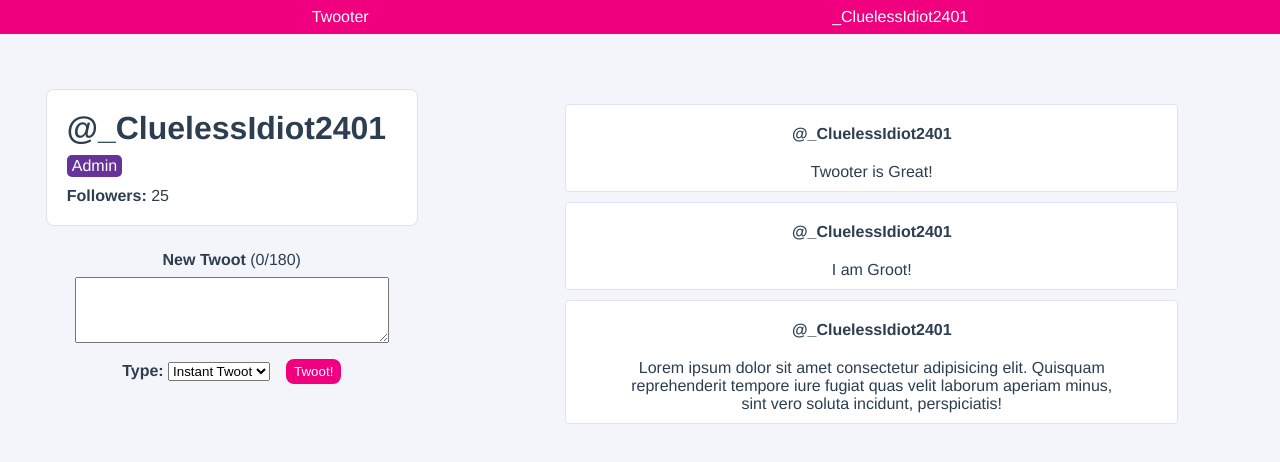
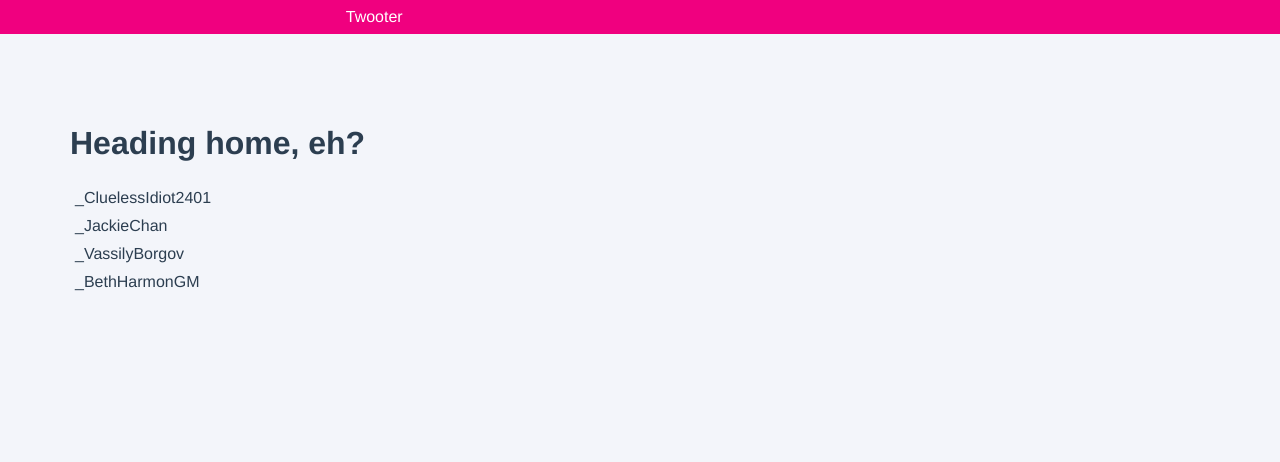
Before and after one commit to cluelessidiot2401/twotter, a Vue app in the folder twotter/: page / in a window 1280 px wide. Shown: the top 462 px of the page. Built offline with nearby package versions, Linux system fonts and the light colour scheme.

Commit message:
adding vue router changes

```diff
--- a/twotter/jsconfig.json
+++ b/twotter/jsconfig.json
@@ -3,7 +3,7 @@
         "./src/**/*", "vue.config.js"
     ],
     "compilerOptions": {
-        "baseUrl": ".",
+        "baseUrl": "@",
         "paths": {
             "components/*": [
                 "src/components/*"
--- a/twotter/package.json
+++ b/twotter/package.json
@@ -11,11 +11,13 @@
     "core-js": "^3.6.5",
     "node-sass": "^4.14.1",
     "sass-loader": "^10.0.4",
-    "vue": "^3.0.0"
+    "vue": "^3.0.0",
+    "vue-router": "^4.0.0-0"
   },
   "devDependencies": {
     "@vue/cli-plugin-babel": "~4.5.0",
     "@vue/cli-plugin-eslint": "~4.5.0",
+    "@vue/cli-plugin-router": "^4.5.8",
     "@vue/cli-service": "~4.5.0",
     "@vue/compiler-sfc": "^3.0.0",
     "babel-eslint": "^10.1.0",
--- a/twotter/src/App.vue
+++ b/twotter/src/App.vue
@@ -1,27 +1,25 @@
 <template>
   <div class="app">
     <nav>
-      <div class="navigation__logo">
-        Twooter
-      </div>
+      <router-link to="/">
+        <div class="navigation__logo">
+          Twooter
+        </div>
+      </router-link>
       <div class="navigation__user">
         {{ state.user.username }}
       </div>
     </nav>
-    <UserProfile />
+    <router-view />
   </div>
 </template>
 
 <script>
-import UserProfile from "./components/UserProfile";
-import userdata from "./assets/users.json";
+import userdata from "@/assets/users.json";
 import { reactive } from "vue";
 
 export default {
   name: "App",
-  components: {
-    UserProfile,
-  },
   setup() {
     const state = reactive({
       user: userdata,
--- a/twotter/src/assets/users.json
+++ b/twotter/src/assets/users.json
@@ -1,9 +1,12 @@
+[
   {
     "first": "Vikram",
     "last": "A",
     "username": "_CluelessIdiot2401",
     "email": "vikramambre@gmail.com",
     "isAdmin": true,
+    "userId": 1,
+    "followers": 27485,
     "twoots": [
       {
         "id": 1,
@@ -24,4 +27,54 @@
         "favourited": false
       }
     ]
+  },
+  {
+    "first": "Jackie",
+    "last": "Chan",
+    "username": "_JackieChan",
+    "email": "jackie@chan.com",
+    "isAdmin": false,
+    "userId": 2,
+    "followers": 84005,
+    "twoots": [
+      {
+        "id": 1,
+        "content": "Watch rush hour!",
+        "likes": 0,
+        "favourited": false
+      },
+      {
+        "id": 2,
+        "content": "huaahh!",
+        "likes": 0,
+        "favourited": false
+      },
+      {
+        "id": 3,
+        "content": "War! what is it good for, absolutely nothing! Yeaaaahhhhh!",
+        "likes": 0,
+        "favourited": false
       }
+    ]
+  },
+  {
+    "first": "Vassily",
+    "last": "Borgov",
+    "username": "_VassilyBorgov",
+    "email": "",
+    "isAdmin": false,
+    "userId": 54,
+    "followers": 875,
+    "twoots": []
+  },
+  {
+    "first": "Elizabeth",
+    "last": "Harmon",
+    "username": "_BethHarmonGM",
+    "email": "",
+    "isAdmin": false,
+    "userId": 5,
+    "followers": 5604598,
+    "twoots": []
+  }
+]
--- a/twotter/src/main.js
+++ b/twotter/src/main.js
@@ -1,5 +1,6 @@
 import { createApp } from 'vue'
 import App from './App.vue'
 import { devtools } from './devtools';
+import router from './router'
 
-createApp(App).use(devtools).mount('#app');
+createApp(App).use(router).use(devtools).mount('#app');
--- /dev/null
+++ b/twotter/src/router/index.js
@@ -0,0 +1,40 @@
+import { createRouter, createWebHistory } from 'vue-router'
+import Home from "@/views/Home.vue"
+import UserProfile from '@/views/UserProfile.vue'
+import Admin from '@/views/Admin.vue'
+
+const routes = [
+  {
+    path: '/',
+    name: 'Home',
+    component: Home
+  },
+  {
+    path: '/user/:userId',
+    name: 'UserProfile',
+    component: UserProfile
+  },
+  {
+    path: '/admin',
+    name: 'Admin',
+    component: Admin,
+    meta: {
+      requiresAdmin: true
+    }
+  }
+]
+
+const router = createRouter({
+  history: createWebHistory(),
+  routes
+})
+
+router.beforeEach((to, from, next) => {
+  const isAdmin = false;
+  const requiresAdmin = to.matched.some(record => record.meta.requiresAdmin);
+
+  if (requiresAdmin && !isAdmin) next({ name: 'Home' });
+  else next();
+});
+
+export default router
--- a/twotter/src/styles/base.scss
+++ b/twotter/src/styles/base.scss
@@ -13,4 +13,9 @@ body {
   button {
     cursor: pointer;
   }
+
+  a {
+    color: inherit;
+    text-decoration: none;
+  }
 }
--- /dev/null
+++ b/twotter/src/views/Admin.vue
@@ -0,0 +1,15 @@
+<template>
+  <div class="admin">
+    <h1>Hey Admin!</h1>
+  </div>
+</template>
+
+<script>
+export default {};
+</script>
+
+<style lang="scss" scoped>
+.admin {
+  padding: 5rem;
+}
+</style>
--- /dev/null
+++ b/twotter/src/views/Home.vue
@@ -0,0 +1,42 @@
+<template>
+  <div class="home">
+    <h1>Heading home, eh?</h1>
+    <div class="users-list">
+      <router-link
+        v-for="user in userdata"
+        :to="{ name: 'UserProfile', params: { userId: user.userId } }"
+        :key="user.userId"
+      >
+        {{ user.username }}
+      </router-link>
+    </div>
+  </div>
+</template>
+
+<script>
+import userdata from "@/assets/users.json";
+export default {
+  name: "Home",
+  setup() {
+    return {
+      userdata,
+    };
+  },
+};
+</script>
+
+<style lang="scss" scoped>
+.home {
+  margin: 5rem 5rem;
+  padding: 2rem;
+
+  .users-list {
+    display: flex;
+    flex-direction: column;
+
+    a {
+      margin: 0.5rem;
+    }
+  }
+}
+</style>
--- a/twotter/src/components/UserProfile.vue
+++ b/twotter/src/views/UserProfile.vue
@@ -3,6 +3,7 @@
     <div class="user-profile__container">
       <div class="user-profile__user-panel">
         <h1 class="user-profile__username">@{{ state.user.username }}</h1>
+        <h2>{{ userId }}</h2>
         <div v-if="state.user.isAdmin" class="user-profile__admin-badge">
           Admin
         </div>
@@ -10,7 +11,7 @@
           User
         </div>
         <div class="user-profile__follower-count">
-          <strong>Followers: </strong> {{ state.followers }}
+          <strong>Followers: </strong> {{ state.user.followers }}
         </div>
       </div>
       <CreateTwootPanel @create-twoot="createNewTwoot" />
@@ -28,19 +29,22 @@
 </template>
 
 <script>
-import TwootItem from "./TwootItem";
-import CreateTwootPanel from "./CreateTwootPanel";
-import userdata from "../assets/users.json";
-import { onMounted, reactive, watch } from "vue";
+import TwootItem from "@/components/TwootItem";
+import CreateTwootPanel from "@/components/CreateTwootPanel";
+import userdata from "@/assets/users.json";
+import { useRoute } from "vue-router";
+import { onMounted, reactive, watch, computed } from "vue";
 
 export default {
   name: "UserProfile",
   components: { TwootItem, CreateTwootPanel },
 
   setup() {
+    const route = useRoute();
+    const userId = computed(() => route.params.userId);
+
     const state = reactive({
-      followers: 0,
-      user: userdata,
+      user: getUserById(userId),
     });
 
     onMounted(() => {
@@ -48,7 +52,7 @@ export default {
     });
 
     watch(
-      () => state.followers,
+      () => state.user.followers,
       (newFollowerCount, oldFollowerCount) => {
         if (oldFollowerCount < newFollowerCount) {
           console.log(
@@ -63,11 +67,11 @@ export default {
     );
 
     function followUser() {
-      state.followers++;
+      state.user.followers++;
     }
 
     function unfollowUser() {
-      state.followers--;
+      state.user.followers--;
     }
 
     function toggleFavourite(twoot) {
@@ -83,12 +87,18 @@ export default {
       });
     }
 
+    function getUserById(userId) {
+      return userdata.find((entry) => entry.userId == userId.value);
+    }
+
     return {
       state,
       followUser,
       unfollowUser,
       toggleFavourite,
       createNewTwoot,
+      userId,
+      getUserById,
     };
   },
 };
```
Lines whose indentation alone changed are shown as unchanged.
